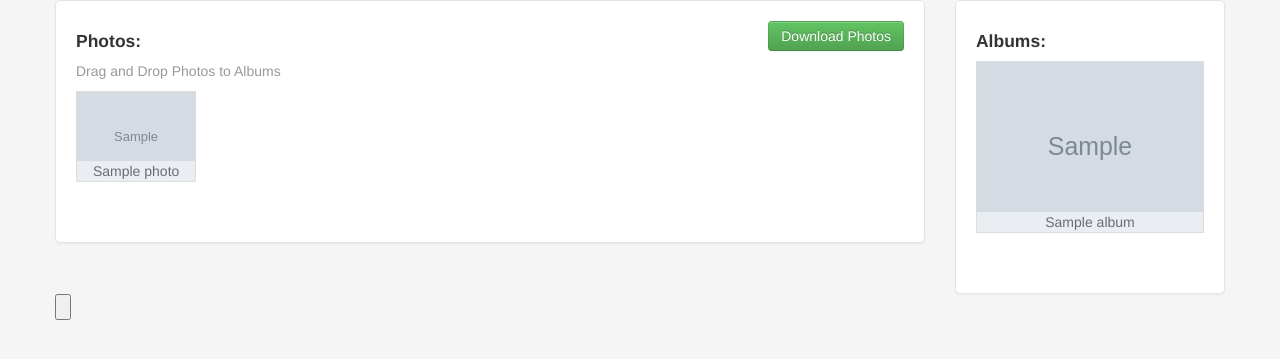
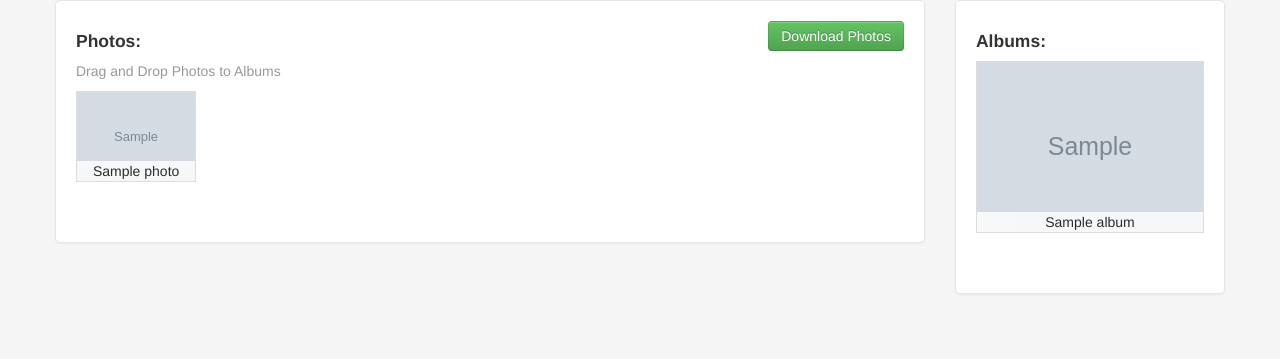
Before and after one commit to AlexG92/photoManage, a Django app: template templates/photos/index.html in a window 1280 px wide. Shown: the part 252-611 px from the top of the page. Run offline with Django 3.2, Linux system fonts and the light colour scheme; the template is opened without the code that fills it: values that come from a table or form of the project are taken from there, others are empty; tables that the repository leaves empty hold one stand-in row (values such as "Sample post"); grey boxes marked "Sample" are stand-in pictures; some libraries are stand-ins or nearby versions.

Commit message:
Display None class added and increased opacity

```diff
--- a/static/css/main.css
+++ b/static/css/main.css
@@ -83,7 +83,7 @@
     text-align:center;
     position:absolute;
     bottom:0;
-    opacity:0.5;
+    opacity:0.8;
 }
 
 .albumContainer ul {
@@ -108,3 +108,7 @@
 .height100 {
     height:100px;
 }
+
+.displayNone {
+    display:none;
+}
```
